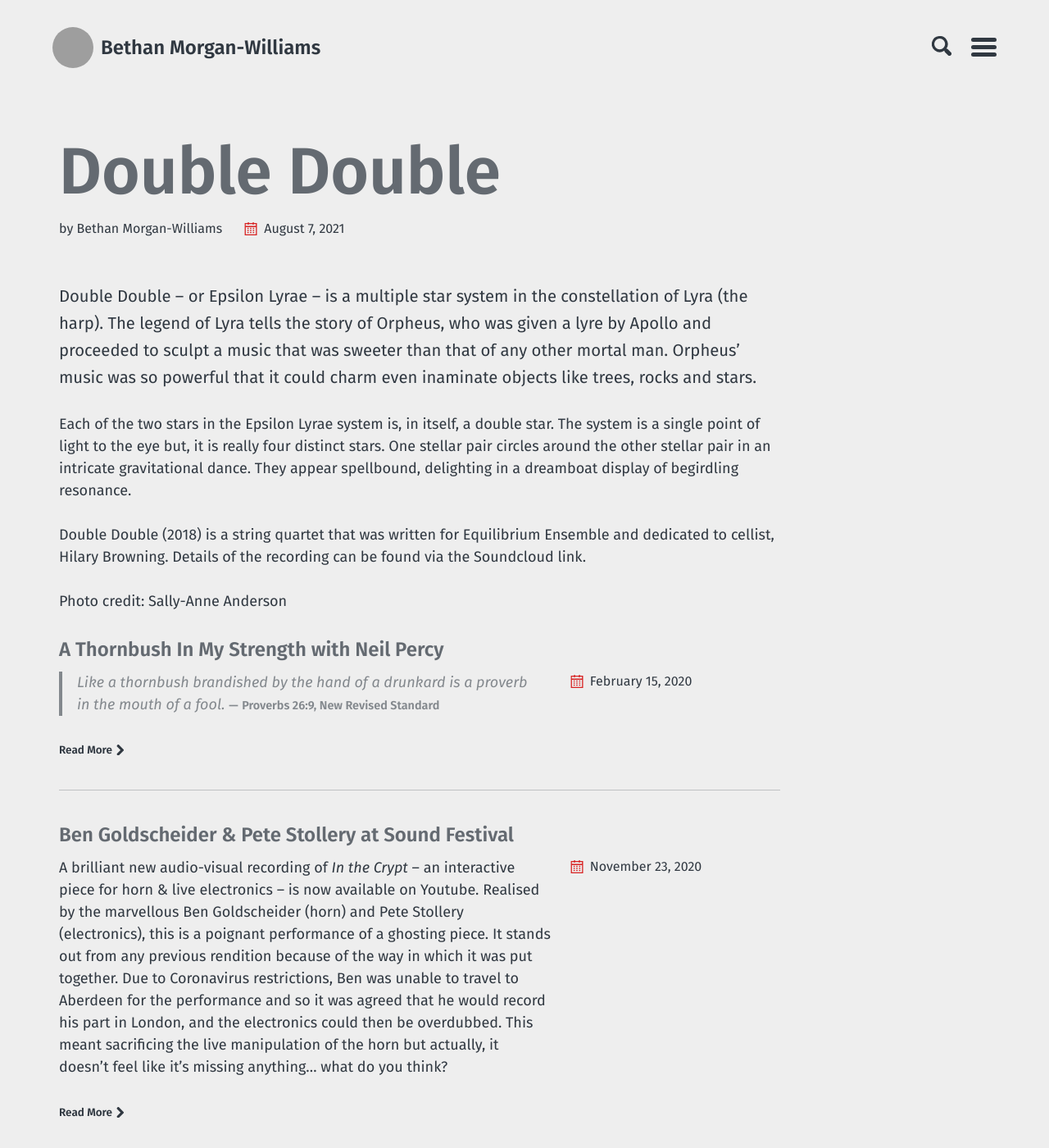
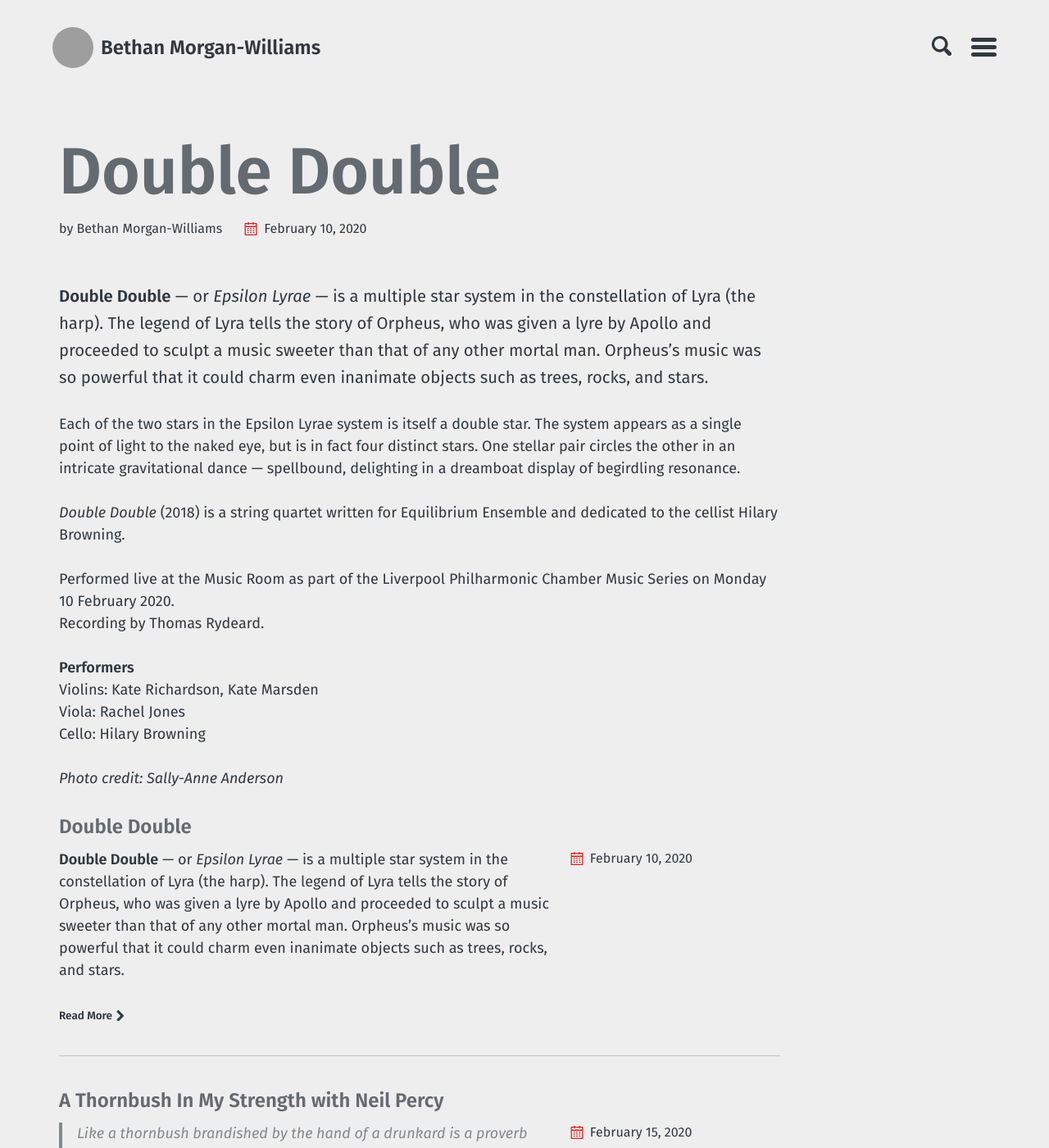
Before and after one commit to morganwilliamsb/website, a Jekyll site: the page built from _listen/double-double.md, in a window 1280 px wide and 1400 px high. Shown: the whole window at 82% size. Built offline with Jekyll 4.4.1, drawn with Linux system fonts in a browser that asks for light colours; some of the changed text lies outside the part shown; grey boxes are pictures that could not be loaded.

Commit message:
Revise 'Double Double' entry with date and formatting changes
Updated the date and improved the text formatting and clarity throughout the document.

```diff
--- a/_listen/double-double.md
+++ b/_listen/double-double.md
@@ -1,14 +1,21 @@
 ---
 title: "Double Double"
 layout: collection
-date: 2021-08-07
+date: 2020-02-10
 ---
 
-Double Double – or Epsilon Lyrae – is a multiple star system in the constellation of Lyra (the harp). The legend of Lyra tells the story of Orpheus, who was given a lyre by Apollo and proceeded to sculpt a music that was sweeter than that of any other mortal man. Orpheus’ music was so powerful that it could charm even inaminate objects like trees, rocks and stars.
+**Double Double** — or *Epsilon Lyrae* — is a multiple star system in the constellation of Lyra (the harp). The legend of Lyra tells the story of Orpheus, who was given a lyre by Apollo and proceeded to sculpt a music sweeter than that of any other mortal man. Orpheus’s music was so powerful that it could charm even inanimate objects such as trees, rocks, and stars.
 
-Each of the two stars in the Epsilon Lyrae system is, in itself, a double star. The system is a single point of light to the eye but, it is really four distinct stars. One stellar pair circles around the other stellar pair in an intricate gravitational dance. They appear spellbound, delighting in a dreamboat display of begirdling resonance.
+Each of the two stars in the Epsilon Lyrae system is itself a double star. The system appears as a single point of light to the naked eye, but is in fact four distinct stars. One stellar pair circles the other in an intricate gravitational dance — spellbound, delighting in a dreamboat display of begirdling resonance.
 
+*Double Double* (2018) is a string quartet written for Equilibrium Ensemble and dedicated to the cellist Hilary Browning.
 
-Double Double (2018) is a string quartet that was written for Equilibrium Ensemble and dedicated to cellist, Hilary Browning. Details of the recording can be found via the Soundcloud link.
+Performed live at the Music Room as part of the Liverpool Philharmonic Chamber Music Series on Monday 10 February 2020.
+Recording by Thomas Rydeard.
 
-Photo credit: Sally-Anne Anderson
+**Performers**
+Violins: Kate Richardson, Kate Marsden
+Viola: Rachel Jones
+Cello: Hilary Browning
+
+*Photo credit: Sally-Anne Anderson*
```
